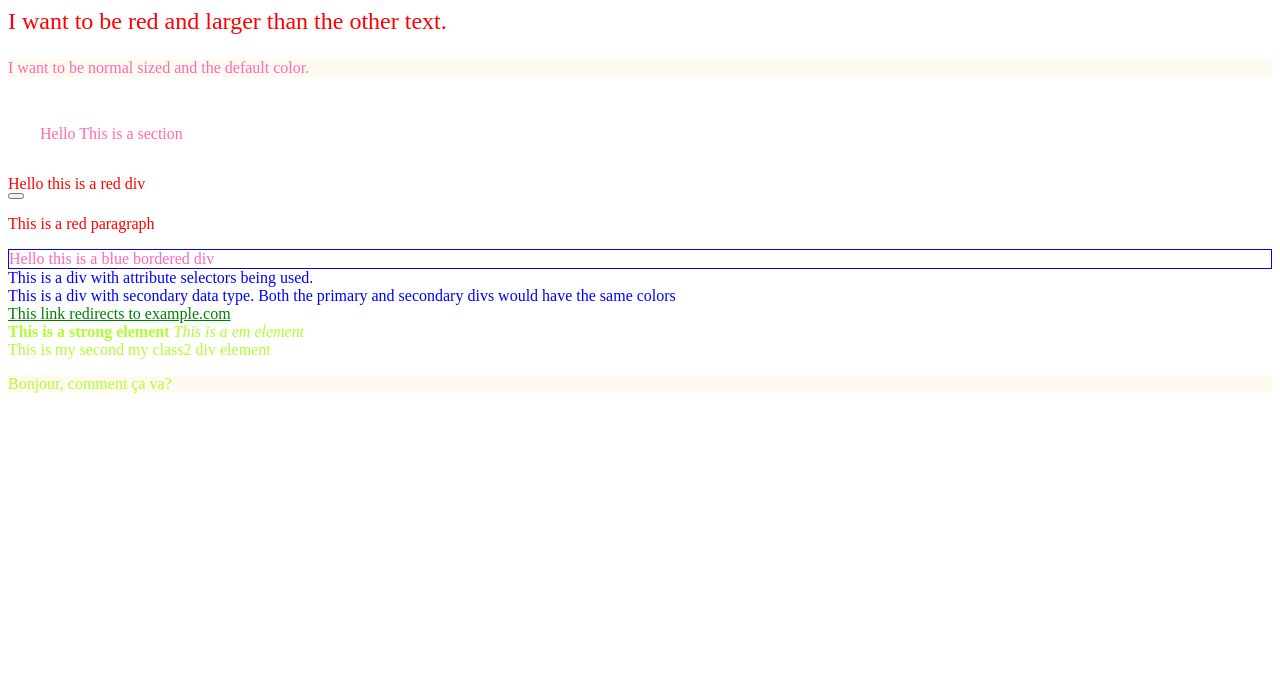
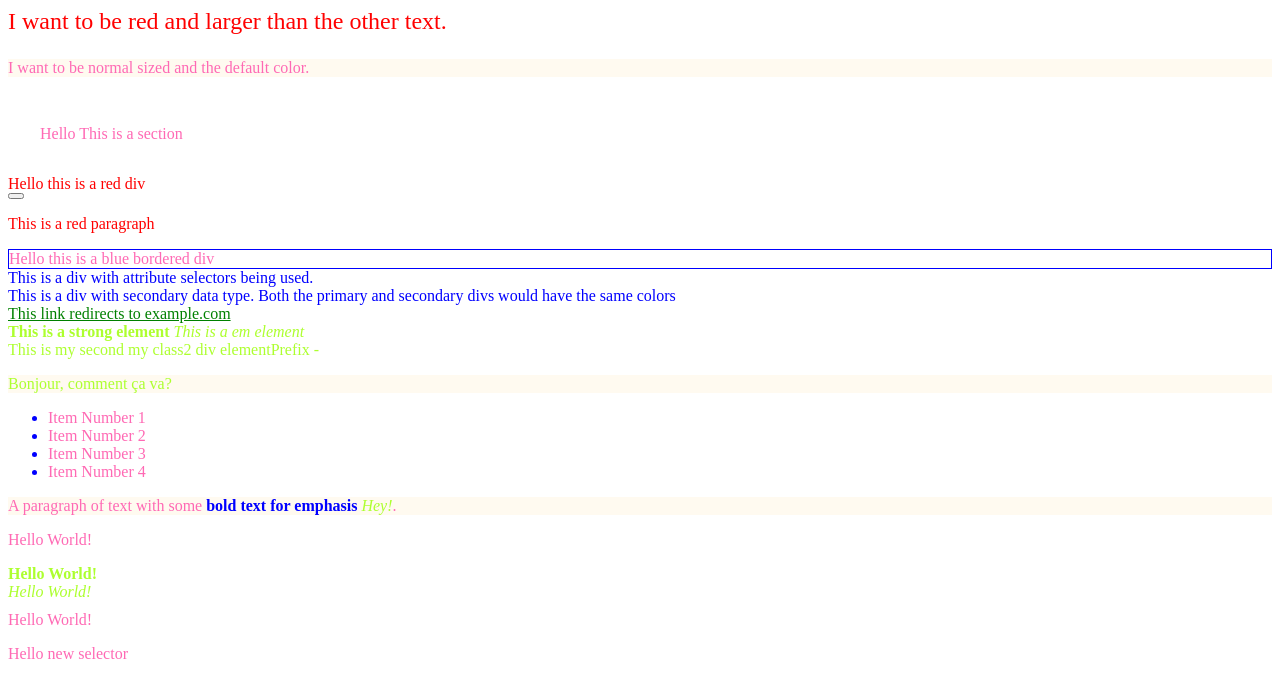
Before and after one commit to mahen2-cmd/CSS-Selectors-Practice, a plain HTML site: page index.html in a window 1280 px wide. Drawn offline with Linux system fonts and the light colour scheme.

Commit message:
Practice uploaded on GitHub

```diff
--- a/index.html
+++ b/index.html
@@ -50,11 +50,32 @@
         <p lang="fr">Bonjour, comment ça va?</p>
 
 
+        <ul>
 
+            <li>Item Number 1</li>
+            <li>Item Number 2</li>
+            <li>Item Number 3</li>
+            <li>Item Number 4</li>
+        </ul>
 
+        <p>A paragraph of text with some
+            <strong>bold text for emphasis</strong>
+            <em>Hey!</em>.</p>
 
+        <div>
 
+            <div class="my-class3">
+                <p>Hello World!</p>
+                <strong>Hello World!</strong>
+                <br>
+                <em>Hello World!</em>
+                <p>Hello World!</p>
+            </div>
 
+            <div>
+                Hello new selector
+            </div>
+        </div>
 
 
 
--- a/styles.css
+++ b/styles.css
@@ -76,3 +76,36 @@ p:nth-child(even) {
 a:hover {
     outline: 1px dotted green;
 }
+
+
+
+
+.my-class2::after {
+    content: "Prefix - ";
+}
+
+
+li::marker {
+    color: blue;
+}
+
+
+::selection {
+    background: green;
+    color: white;
+}
+
+p strong {
+    color: blue;
+}
+
+
+p strong + {
+    color: green;
+}
+
+
+
+.my-class3 * {
+    margin-top: 10px;
+}
```
